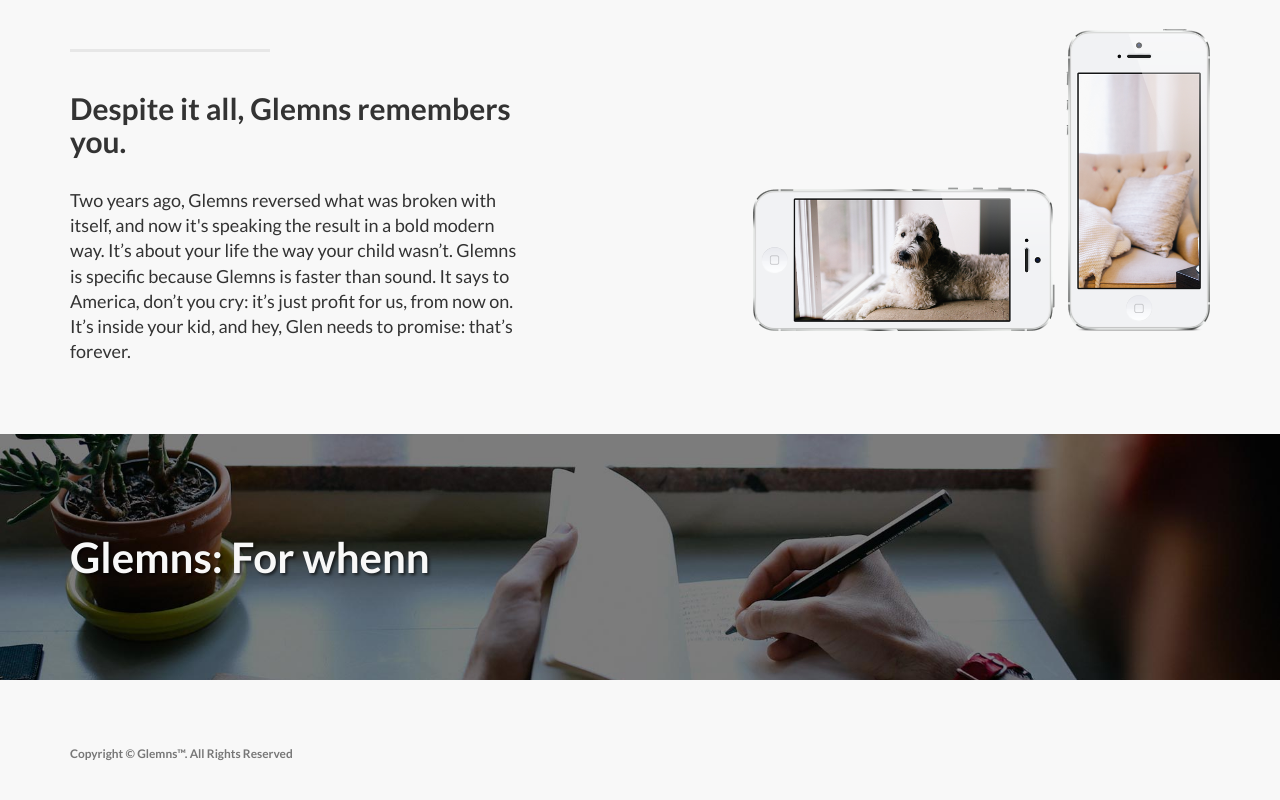
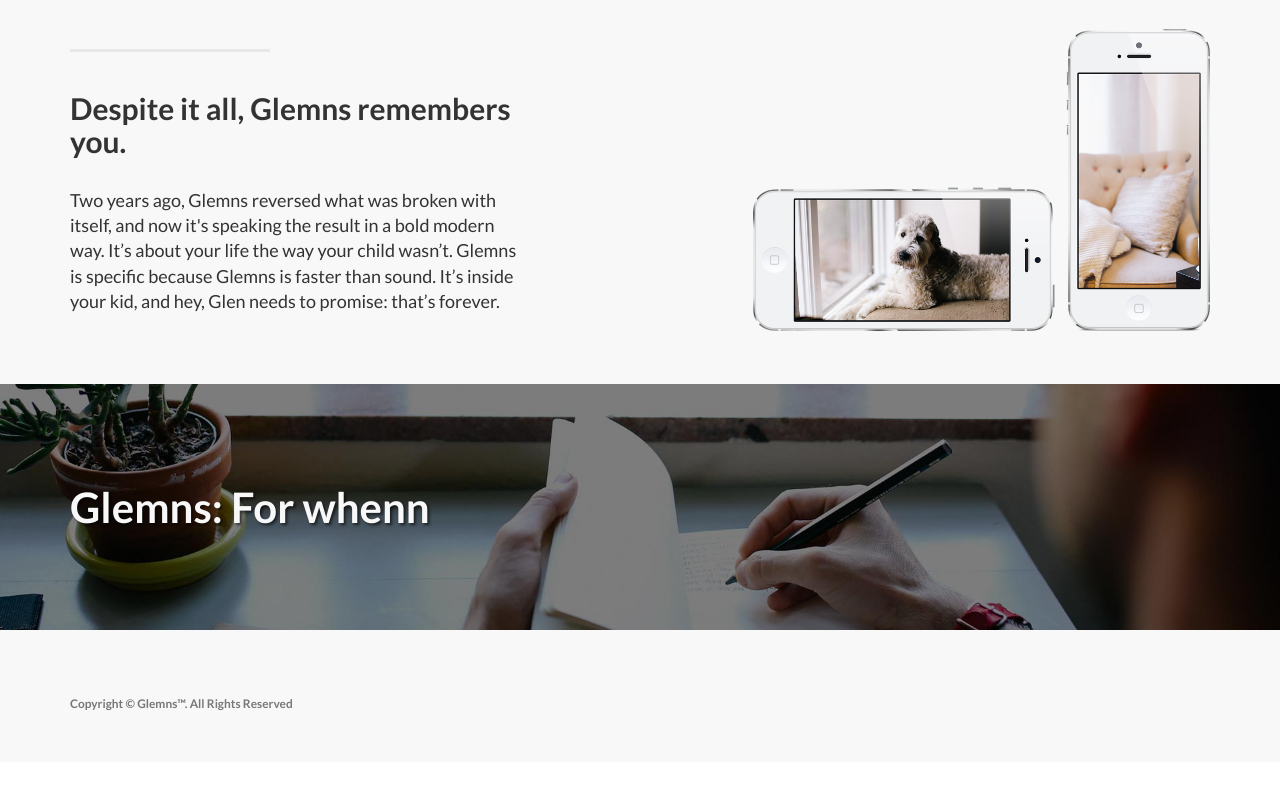
Before and after one commit to devinmcginty/glemns-site, a plain HTML site: page index.html in a window 1280 px wide. Shown: the part 1671-2471 px from the top of the page. After the commit the page ends 2433 px from the top, so only its background shows below. Drawn offline with Linux system fonts and the light colour scheme.

Commit message:
Remove profit

```diff
--- a/index.html
+++ b/index.html
@@ -125,7 +125,7 @@
                     <hr class="section-heading-spacer">
                     <div class="clearfix"></div>
                     <h2 class="section-heading">Despite it all, Glemns remembers you.</h2>
-                    <p class="lead">Two years ago, Glemns reversed what was broken with itself, and now it's speaking the result in a bold modern way. It’s about your life the way your child wasn’t. Glemns is specific because Glemns is faster than sound. It says to America, don’t you cry: it’s just profit for us, from now on. It’s inside your kid, and hey, Glen needs to promise: that’s forever.
+                    <p class="lead">Two years ago, Glemns reversed what was broken with itself, and now it's speaking the result in a bold modern way. It’s about your life the way your child wasn’t. Glemns is specific because Glemns is faster than sound. It’s inside your kid, and hey, Glen needs to promise: that’s forever.
                     </p>
                 </div>
                 <div class="col-lg-5 col-lg-offset-2 col-sm-6">
```
